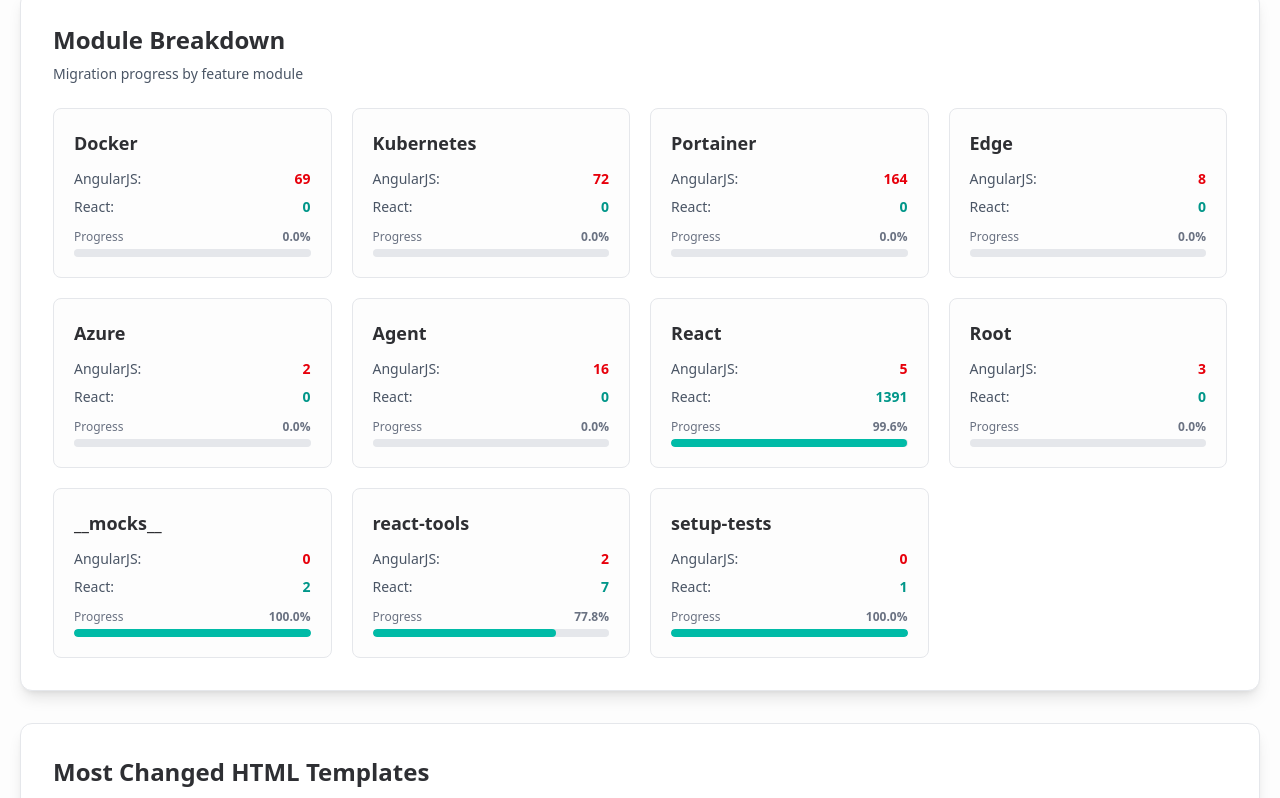
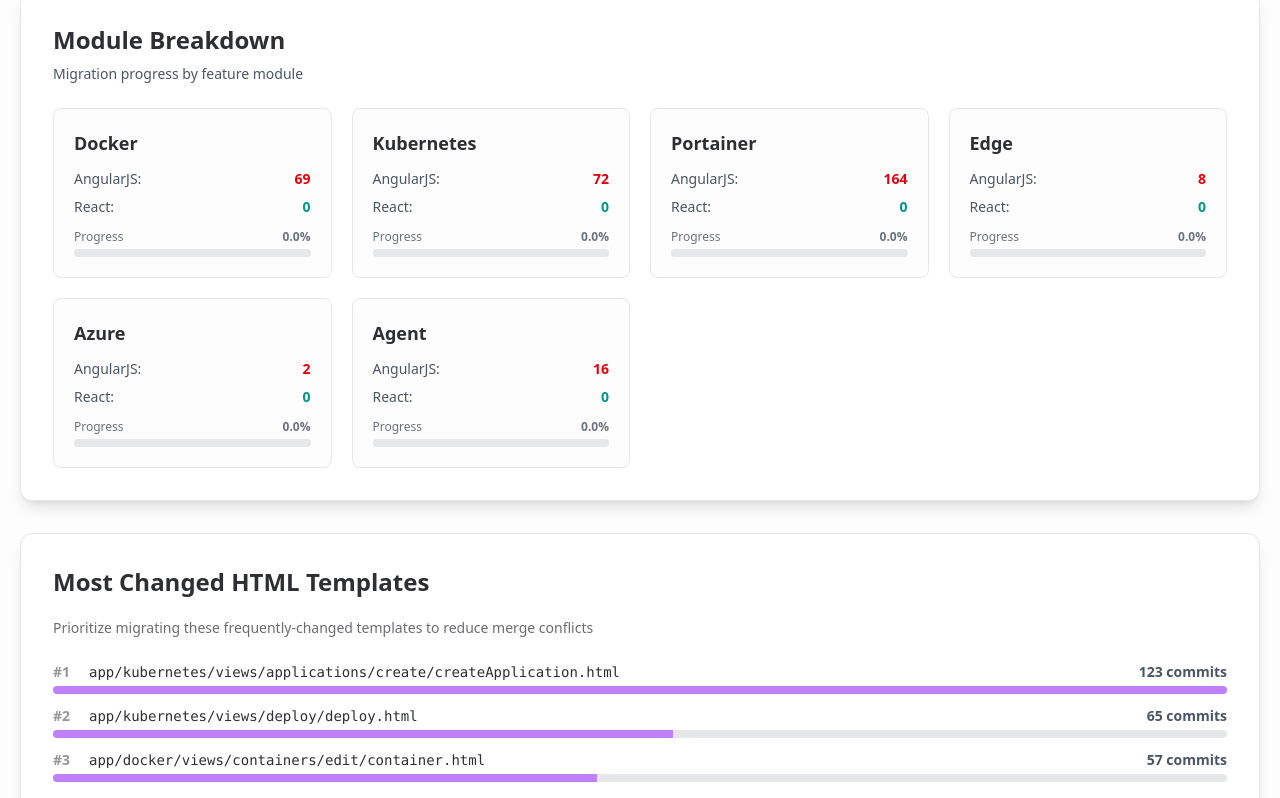
Before and after one commit to chiptus/portainer-angular-migration-tracker, a React (Vite) app: page / in a window 1280 px wide. Shown: the part 1163-1961 px from the top of the page. Built offline with nearby package versions, Linux system fonts and the light colour scheme.

Commit message:
fix: show break by module

```diff
--- a/src/App.tsx
+++ b/src/App.tsx
@@ -57,6 +57,8 @@
 		// return () => clearInterval(interval)
 	}, []);
 
+	console.log({ data });
+
 	return (
 		<div className="min-h-screen bg-gray-50 p-5">
 			<div className="max-w-7xl mx-auto">
--- a/src/analyzer/file-analyzer.ts
+++ b/src/analyzer/file-analyzer.ts
@@ -18,7 +18,15 @@
 ): void {
 	const relativePath = baseDir ? relative(baseDir, filePath) : filePath;
 	const directory = dirname(relativePath);
-	const module = directory.split("/")[0] || ".";
+	const pathParts = directory.split("/");
+
+	// Determine module: if path is react/X, use "react/X", otherwise use first part
+	let module: string;
+	if (pathParts[0] === "react" && pathParts.length > 1) {
+		module = `${pathParts[0]}/${pathParts[1]}`; // e.g., "react/portainer"
+	} else {
+		module = pathParts[0] || ".";
+	}
 
 	// Initialize module stats if it doesn't exist
 	if (!results.byModule[module]) {
--- a/src/components/ModuleBreakdown.tsx
+++ b/src/components/ModuleBreakdown.tsx
@@ -4,25 +4,46 @@
 	byModule: Record<string, ModuleStats>;
 }
 
-const MODULE_CONFIG: Record<string, { name: string; order: number }> = {
-	docker: { name: "Docker", order: 1 },
-	kubernetes: { name: "Kubernetes", order: 2 },
-	portainer: { name: "Portainer", order: 3 },
-	edge: { name: "Edge", order: 4 },
-	azure: { name: "Azure", order: 5 },
-	agent: { name: "Agent", order: 6 },
-	react: { name: "React", order: 7 },
-	".": { name: "Root", order: 8 },
+const TARGET_MODULES = [
+	"docker",
+	"kubernetes",
+	"portainer",
+	"edge",
+	"azure",
+	"agent",
+];
+
+const MODULE_DISPLAY_NAMES: Record<string, string> = {
+	docker: "Docker",
+	kubernetes: "Kubernetes",
+	portainer: "Portainer",
+	edge: "Edge",
+	azure: "Azure",
+	agent: "Agent",
 };
 
 export default function ModuleBreakdown({ byModule }: ModuleBreakdownProps) {
-	const sortedModules = Object.entries(byModule)
-		.filter(([_, stats]) => stats.angularJSFiles > 0 || stats.reactFiles > 0)
-		.sort((a, b) => {
-			const orderA = MODULE_CONFIG[a[0]]?.order ?? 999;
-			const orderB = MODULE_CONFIG[b[0]]?.order ?? 999;
-			return orderA - orderB;
-		});
+	console.log({ byModule });
+	const moduleCards = TARGET_MODULES.map((moduleKey) => {
+		// Get AngularJS stats from app/{module}
+		const angularStats = byModule[moduleKey] || {
+			angularJSFiles: 0,
+			reactFiles: 0,
+		};
+
+		// Get React stats from app/react/{module}
+		const reactStats = byModule[`react/${moduleKey}`] || {
+			angularJSFiles: 0,
+			reactFiles: 0,
+		};
+
+		return {
+			name: MODULE_DISPLAY_NAMES[moduleKey],
+			angularJS: angularStats.angularJSFiles,
+			react: reactStats.reactFiles,
+			total: angularStats.angularJSFiles + reactStats.reactFiles,
+		};
+	});
 
 	return (
 		<div className="bg-white rounded-xl p-8 mb-8 shadow-lg border border-gray-200">
@@ -34,31 +55,30 @@
 			</p>
 
 			<div className="grid grid-cols-1 sm:grid-cols-2 lg:grid-cols-3 xl:grid-cols-4 gap-5">
-				{sortedModules.map(([moduleKey, stats]) => {
-					const total = stats.angularJSFiles + stats.reactFiles;
+				{moduleCards.map((module) => {
 					const progressPercent =
-						total > 0 ? (stats.reactFiles / total) * 100 : 0;
+						module.total > 0 ? (module.react / module.total) * 100 : 0;
 
 					return (
 						<div
-							key={moduleKey}
+							key={module.name}
 							className="bg-gray-50 rounded-lg p-5 border border-gray-200 hover:shadow-md transition-shadow"
 						>
 							<div className="font-bold text-lg mb-3 text-gray-900">
-								{MODULE_CONFIG[moduleKey]?.name || moduleKey}
+								{module.name}
 							</div>
 
 							<div className="space-y-2 mb-3">
 								<div className="flex justify-between text-sm">
 									<span className="text-gray-600">AngularJS:</span>
 									<span className="font-semibold text-red-600">
-										{stats.angularJSFiles}
+										{module.angularJS}
 									</span>
 								</div>
 								<div className="flex justify-between text-sm">
 									<span className="text-gray-600">React:</span>
 									<span className="font-semibold text-teal-600">
-										{stats.reactFiles}
+										{module.react}
 									</span>
 								</div>
 							</div>
```
